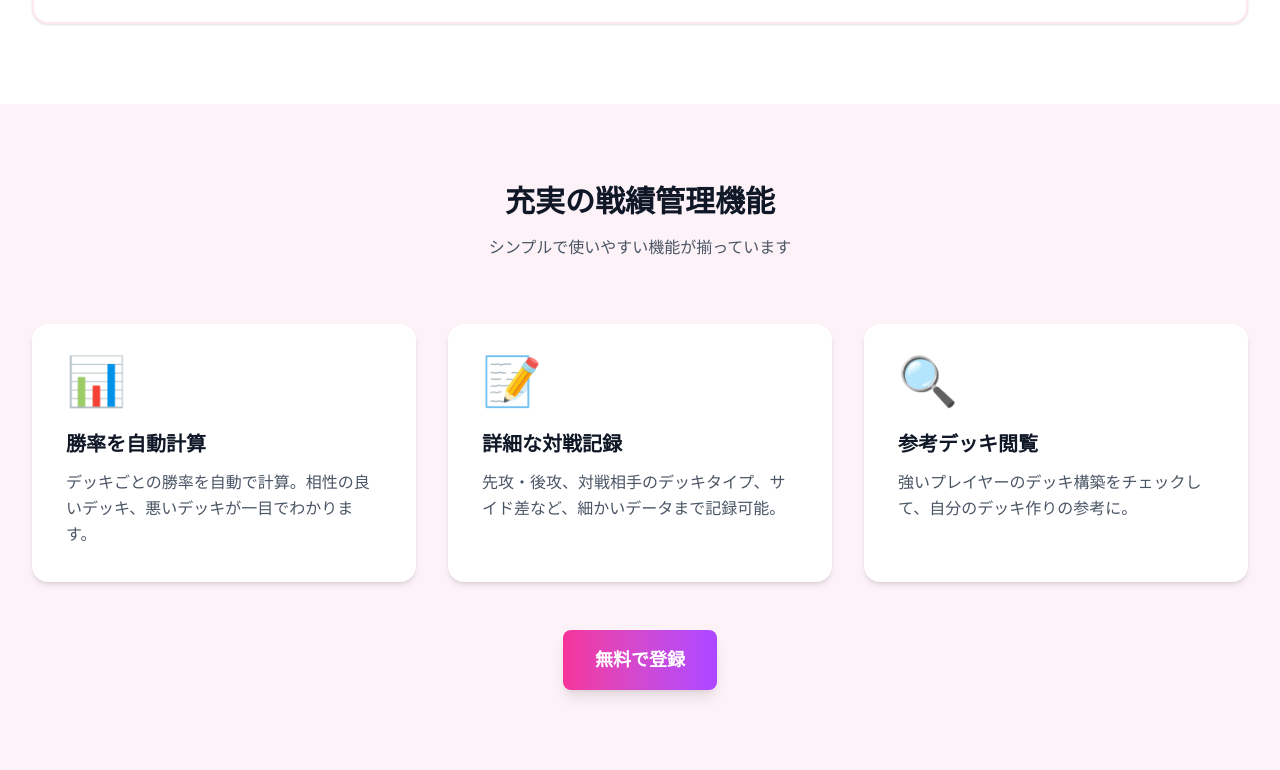
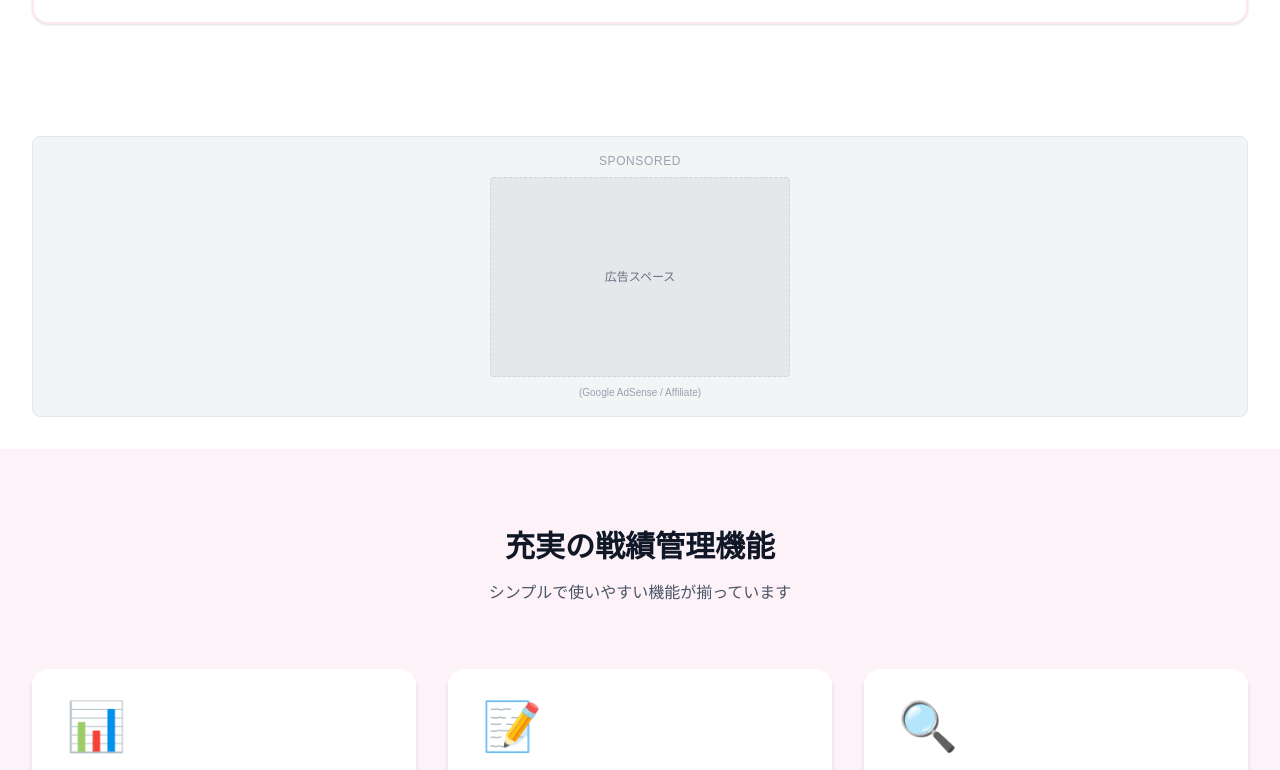
Before and after one commit to rmatsumoto3o3-blip/pokeka-app, a Next.js app: page / in a window 1280 px wide. Shown: the part 930-1700 px from the top of the page. Built offline with nearby package versions, Linux system fonts and the light colour scheme; no server answers; the database is empty.

Commit message:
fix: Wrap AuthPage in Suspense for static build && docs: Update Walkthrough

```diff
--- a/app/auth/page.tsx
+++ b/app/auth/page.tsx
@@ -1,10 +1,10 @@
 'use client'
 
-import { useState, useEffect } from 'react'
+import { useState, useEffect, Suspense } from 'react'
 import { supabase } from '@/lib/supabase'
 import { useRouter, useSearchParams } from 'next/navigation'
 
-export default function AuthPage() {
+function AuthContent() {
     const searchParams = useSearchParams()
     const [isLogin, setIsLogin] = useState(true)
 
@@ -175,3 +175,11 @@ export default function AuthPage() {
         </div>
     )
 }
+
+export default function AuthPage() {
+    return (
+        <Suspense fallback={<div className="min-h-screen flex items-center justify-center bg-pink-50">読み込み中...</div>}>
+            <AuthContent />
+        </Suspense>
+    )
+}
--- a/app/dashboard/page.tsx
+++ b/app/dashboard/page.tsx
@@ -9,6 +9,7 @@ import MatchHistory from '@/components/MatchHistory'
 import DeckList from '@/components/DeckList'
 import ReferenceDeckList from '@/components/ReferenceDeckList'
 import ReferenceDeckManager from '@/components/ReferenceDeckManager'
+import AdPlaceholder from '@/components/AdPlaceholder'
 import Footer from '@/components/Footer'
 
 export default function Dashboard() {
@@ -189,6 +190,9 @@ export default function Dashboard() {
             </div>
 
             <main className="max-w-7xl mx-auto px-4 sm:px-6 lg:px-8 py-6 md:py-8">
+                <div className="grid grid-cols-1 lg:grid-cols-4 gap-6 items-start">
+                    {/* Main Content Column */}
+                    <div className="lg:col-span-3 space-y-6">
                         {activeTab === 'decks' && (
                             <div className="space-y-6">
                                 <div className="bg-white rounded-xl p-4 md:p-6 border-2 border-pink-200 shadow-sm">
@@ -236,6 +240,26 @@ export default function Dashboard() {
                                 </div>
                             </div>
                         )}
+
+                        {/* Mobile Ad Slot (Visible only on mobile) */}
+                        <div className="lg:hidden mt-8">
+                            <AdPlaceholder slot="mobile-bottom" label="Sponsored" />
+                        </div>
+                    </div>
+
+                    {/* Sidebar Column (Visible only on Desktop) */}
+                    <div className="hidden lg:block lg:col-span-1 space-y-6 sticky top-24">
+                        <AdPlaceholder slot="sidebar-top" label="Sponsored" className="min-h-[300px]" />
+                        <AdPlaceholder slot="sidebar-bottom" label="Sponsored" className="min-h-[300px]" />
+
+                        <div className="bg-white rounded-xl p-4 border border-pink-100 shadow-sm">
+                            <h3 className="text-sm font-bold text-gray-900 mb-2">お知らせ</h3>
+                            <p className="text-xs text-gray-600 leading-relaxed">
+                                ベータ版をご利用いただきありがとうございます。不具合やご要望は開発者までご連絡ください。
+                            </p>
+                        </div>
+                    </div>
+                </div>
             </main>
 
             <Footer />
--- /dev/null
+++ b/components/AdPlaceholder.tsx
@@ -0,0 +1,33 @@
+import React from 'react'
+
+interface AdPlaceholderProps {
+    slot?: string
+    format?: 'rectangle' | 'horizontal' | 'vertical' | 'responsive'
+    label?: string
+    className?: string
+}
+
+export default function AdPlaceholder({
+    slot = '0000000000',
+    format = 'responsive',
+    label = 'スポンサーリンク',
+    className = ''
+}: AdPlaceholderProps) {
+    // In production, this would be replaced with actual AdSense code or similar.
+    // For now, it renders a placeholder box.
+
+    return (
+        <div className={`flex flex-col items-center justify-center bg-gray-100 border border-gray-200 rounded-lg overflow-hidden ${className}`}>
+            {/* Ad Content Placeholder */}
+            <div className="w-full h-full min-h-[250px] flex flex-col items-center justify-center text-gray-400 p-4 text-center">
+                <span className="text-xs uppercase tracking-wider mb-2 text-gray-400">{label}</span>
+                <div className="w-full max-w-[300px] h-[200px] bg-gray-200 rounded border border-dashed border-gray-300 flex items-center justify-center">
+                    <span className="text-xs text-gray-500">広告スペース</span>
+                </div>
+                <p className="text-[10px] mt-2 text-gray-400">
+                    (Google AdSense / Affiliate)
+                </p>
+            </div>
+        </div>
+    )
+}
--- a/components/LandingPage.tsx
+++ b/components/LandingPage.tsx
@@ -5,6 +5,7 @@ import { useRouter } from 'next/navigation'
 import Link from 'next/link'
 import Footer from '@/components/Footer'
 import ReferenceDeckList from '@/components/ReferenceDeckList'
+import AdPlaceholder from '@/components/AdPlaceholder'
 import type { ReferenceDeck, DeckArchetype } from '@/lib/supabase'
 
 interface LandingPageProps {
@@ -96,6 +97,11 @@ export default function LandingPage({ decks, archetypes }: LandingPageProps) {
                 </div>
             </section>
 
+            {/* Ad Slot: Mid-Page */}
+            <div className="max-w-7xl mx-auto px-4 sm:px-6 lg:px-8 py-8">
+                <AdPlaceholder slot="landing-mid" label="Sponsored" />
+            </div>
+
             {/* Features Section */}
             <section id="features" className="py-12 md:py-20 bg-pink-50">
                 <div className="max-w-7xl mx-auto px-4 sm:px-6 lg:px-8">
@@ -143,6 +149,11 @@ export default function LandingPage({ decks, archetypes }: LandingPageProps) {
                 </div>
             </section>
 
+            {/* Ad Slot: Bottom */}
+            <div className="max-w-7xl mx-auto px-4 sm:px-6 lg:px-8 py-8">
+                <AdPlaceholder slot="landing-bottom" label="Sponsored" />
+            </div>
+
             <Footer />
         </div>
     )
```
Also changed, not shown: 1 other file (tests, documents, lock files or other folders). Lines whose indentation alone changed are shown as unchanged.
